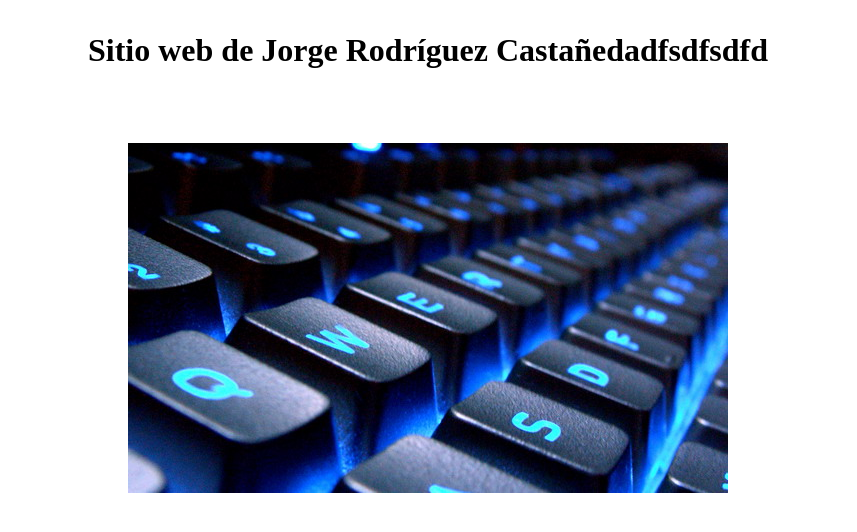
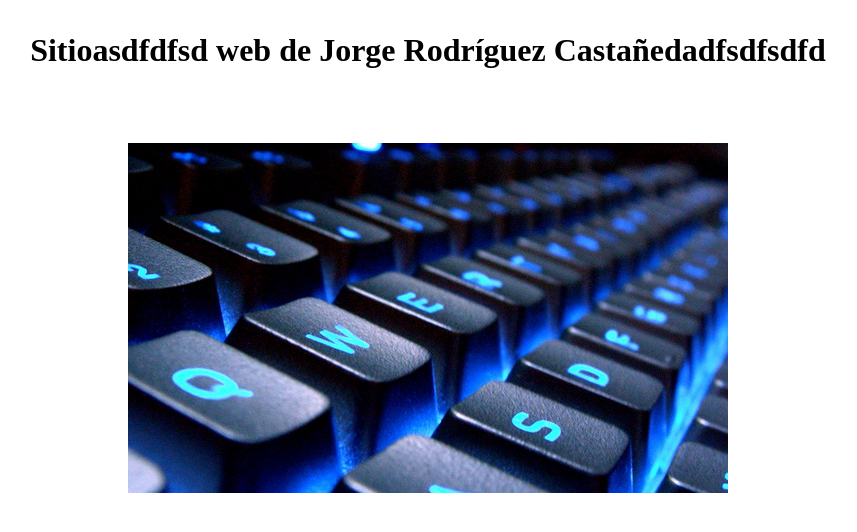
Before and after one commit to jorgeluis06/jorgeluis06.github.io, a plain HTML site: page index.html in a window 1280 px wide. Shown: the whole page, without its empty margins (212-1069 px from the left). Drawn offline with Linux system fonts and the light colour scheme.

Commit message:
Ivan Cambie esto

```diff
--- a/index.html
+++ b/index.html
@@ -5,7 +5,7 @@
 	</head>
 	<body>
 		<h1>
-			<P ALIGN=center> Sitio web de Jorge Rodríguez Castañedadfsdfsdfd
+			<P ALIGN=center> Sitioasdfdfsd web de Jorge Rodríguez Castañedadfsdfsdfd
 			<BR><BR><BR>
 			<img align=center src="informatica.jpg">
 		</h1>
```
